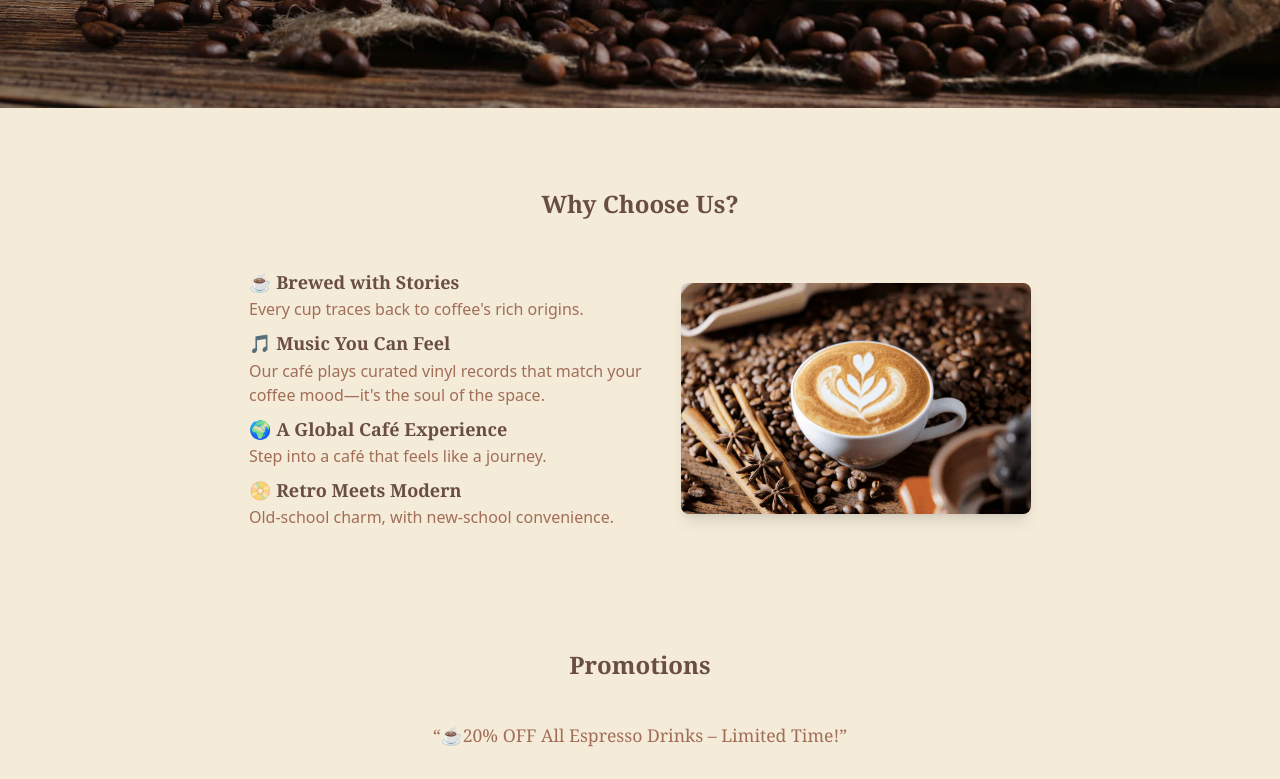
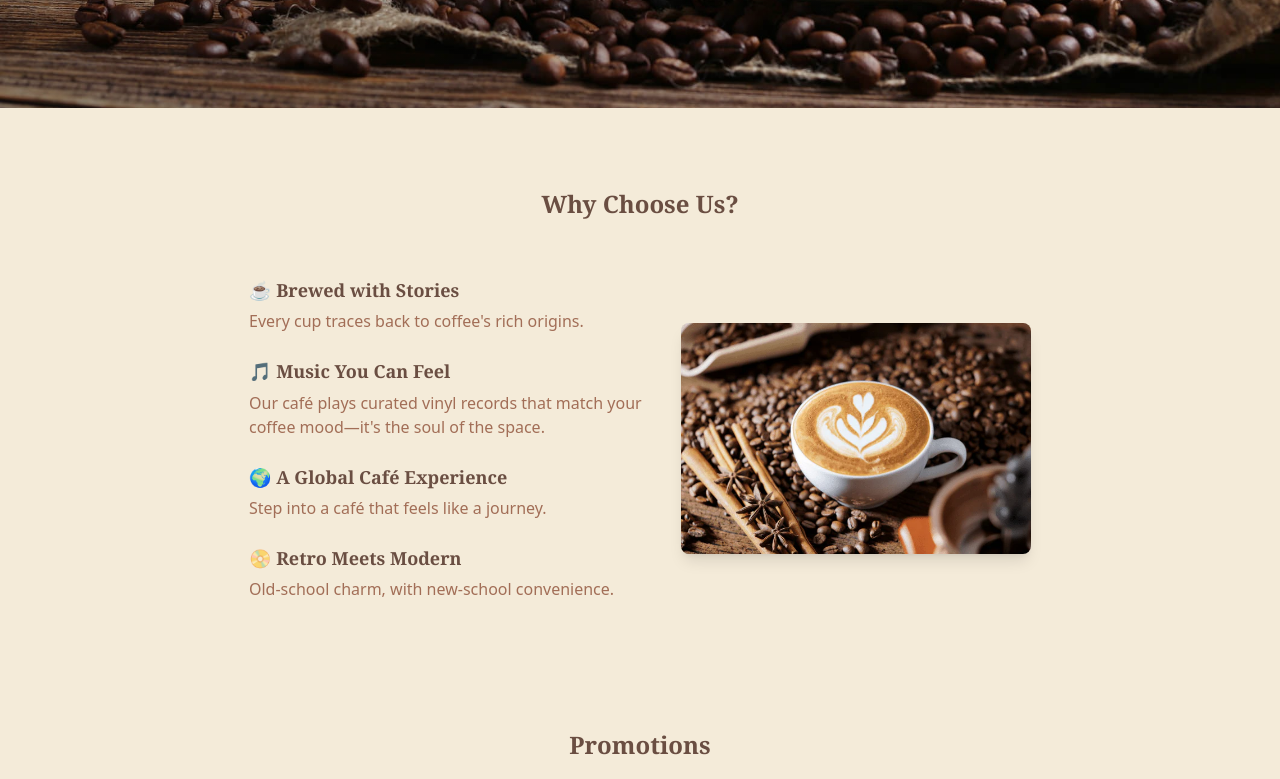
Before and after one commit to yunob01/react-midterm, a React (Vite) app: page / in a window 1280 px wide. Shown: the part 820-1599 px from the top of the page. Built offline with nearby package versions, Linux system fonts and the light colour scheme.

Commit message:
加入動畫

```diff
--- a/src/components/CultureContent.jsx
+++ b/src/components/CultureContent.jsx
@@ -1,7 +1,17 @@
+import { motion } from "framer-motion";
+
+const fadeInUp = {
+  initial: { opacity: 0, y: 40 },
+  animate: { opacity: 1, y: 0 },
+  transition: { duration: 0.8, ease: "easeOut" },
+};
+
 const CultureContent = () => {
   return (
-      <div className=" max-w-4xl mx-auto px-6 py-12 font-serif">
-        <section className="mb-12">
+    <div className="max-w-4xl mx-auto px-6 py-12 font-serif">
+
+      {/* Section 1 */}
+      <motion.section className="mb-12" {...fadeInUp}>
         <p className="uppercase text-sm tracking-widest mb-2 text-primary">Coffee Origins</p>
         <h1 className="text-3xl italic font-bold mb-4 text-primary">The rich history of coffee</h1>
         <p className="mb-6 text-primary">
@@ -10,14 +20,18 @@ const CultureContent = () => {
         <p className="text-sm italic text-primary">
           ☕ Read the history of coffee for more details.
         </p>
-          <img
+        <motion.img
           src="/images/about-header-richhistory.webp"
           alt="small coffee"
           className="w-1/3 md:w-1/6 rounded-md shadow-sm mt-4 md:mt-12 ml-0 md:ml-6"
+          initial={{ opacity: 0, scale: 0.9 }}
+          animate={{ opacity: 1, scale: 1 }}
+          transition={{ duration: 1, delay: 0.5 }}
         />
-        </section>
+      </motion.section>
 
-        <section className="mb-12">
+      {/* Section 2 */}
+      <motion.section className="mb-12" {...fadeInUp} transition={{ ...fadeInUp.transition, delay: 0.3 }}>
         <h2 className="text-2xl italic font-bold mb-4 text-primary">The legend of coffee origin begins in Ethiopia</h2>
         <div className="flex flex-col md:flex-row gap-6 items-start">
           <div className="flex-1">
@@ -29,15 +43,20 @@ const CultureContent = () => {
               Kaldi saw his goats energized after eating berries, tried them, and felt alert. Monks rejected the berries as evil, but after smelling the aroma from roasting them, brewed a drink that helped them stay awake. Likely a legend—the true origin of coffee points to the Oromo people of Ethiopia and Kenya.
             </p>
           </div>
-            <img
+          <motion.img
             src="/images/about-rich history of coffe.webp"
             alt="Ethiopian goats"
             className="w-3/4 md:w-1/3 rounded-md shadow-sm"
+            initial={{ opacity: 0, scale: 0.95 }}
+            whileInView={{ opacity: 1, scale: 1 }}
+            transition={{ duration: 0.9, ease: "easeOut", delay: 0.4 }}
+            viewport={{ once: true, amount: 0.2 }}
           />
         </div>
-        </section>
+      </motion.section>
 
-        <section className="mb-12">
+      {/* Section 3 */}
+      <motion.section className="mb-12" {...fadeInUp} transition={{ ...fadeInUp.transition, delay: 0.5 }}>
         <h2 className="text-2xl italic font-bold mb-4 text-primary">
           15th–16th Centuries: Coffee Culture Develops on the Arabian Peninsula
         </h2>
@@ -51,15 +70,19 @@ const CultureContent = () => {
         <p className="mb-4 text-primary">
           The Arabian Peninsula attracted thousands of travelers each year, including those making the pilgrimage to the holy city of Mecca. As these pilgrims traveled home, they spread the knowledge of these coffee houses and the “wine of Araby” served there.
         </p>
-          <img
+        <motion.img
           src="/images/about-coffeehouse.jpg"
           alt="London coffeehouse painting"
           className="w-full rounded-lg shadow mt-4"
+          initial={{ opacity: 0, y: 60 }}
+          whileInView={{ opacity: 1, y: 0 }}
+          transition={{ duration: 1, ease: "easeOut", delay: 0.4 }}
+          viewport={{ once: true, amount: 0.2 }}
         />
         <p className="text-md text-center italic mt-6 text-primary">
           Interior of a London Coffeehouse, 17th century
         </p>
-        </section>
+      </motion.section>
     </div>
   );
 };
--- a/src/components/ProductDetail.jsx
+++ b/src/components/ProductDetail.jsx
@@ -1,5 +1,6 @@
 import { useState, useRef, useEffect } from 'react';
 import { useSearchParams } from 'react-router';
+import { motion, useInView } from 'framer-motion';
 
 import AddToCart from "@/components/AddToCart";
 import BuyNow from "@/components/BuyNow";
@@ -7,19 +8,16 @@ import NowSpinning from "@/components/NowSpinning";
 import VinylModal from "@/components/VinylModal";
 
 const ProductDetail = ({ product }) => {
-
   const [searchParams] = useSearchParams();
   const [qty, setQty] = useState(product.stock > 0 ? 1 : 0);
+
   useEffect(() => {
     const qtyFromBasket = searchParams.get('qtyFromBasket');
     let parsedQty = qtyFromBasket ? Number(qtyFromBasket) : (product.stock > 0 ? 1 : 0);
-
     if (isNaN(parsedQty) || parsedQty < 0) parsedQty = 0;
     if (parsedQty > product.stock) parsedQty = product.stock;
-
     setQty(parsedQty);
   }, [searchParams, product.stock]);
-
 
   const [isPlaying, setIsPlaying] = useState(false);
   const audioRef = useRef(null);
@@ -42,9 +40,17 @@ const ProductDetail = ({ product }) => {
     setIsPlaying(false);
   };
 
+  // Animation Refs
+  const refVinyl = useRef(null);
+  const refSpin = useRef(null);
+  const isVinylInView = useInView(refVinyl, { once: false, amount: 0.3 });
+  const isSpinInView = useInView(refSpin, { once: false, amount: 0.3 });
+
   return (
     <div className="flex justify-center px-4 sm:px-12 lg:px-24 min-h-screen font-serif text-primary">
       <div className="w-full max-w-4xl mx-auto px-4">
+
+        {/* 商品內容 */}
         <div className="flex flex-col md:flex-row items-start justify-center gap-10 lg:gap-20 py-16">
           <img
             src={product.image}
@@ -69,9 +75,7 @@ const ProductDetail = ({ product }) => {
                 className="border rounded px-3 py-1 bg-content-text text-primary"
               >
                 {[...Array(product.stock).keys()].map((x) => (
-                  <option key={x + 1} value={x + 1}>
-                    {x + 1}
-                  </option>
+                  <option key={x + 1} value={x + 1}>{x + 1}</option>
                 ))}
               </select>
             </div>
@@ -88,7 +92,13 @@ const ProductDetail = ({ product }) => {
           </div>
         </div>
 
-        {/*Recommended Vinyl*/}
+        {/* 推薦黑膠 */}
+        <motion.div
+          ref={refVinyl}
+          initial={{ opacity: 0, y: 40 }}
+          animate={isVinylInView ? { opacity: 1, y: 0 } : {}}
+          transition={{ duration: 1.5, ease: "easeInOut" }}
+        >
           <h2 className="text-xl sm:text-2xl font-semibold text-center mt-20">Recommended Vinyl</h2>
           <div className="mt-8 sm:mt-16 flex flex-col sm:flex-row items-center sm:items-start gap-6 sm:gap-12 justify-center text-center sm:text-left">
             <img
@@ -101,8 +111,16 @@ const ProductDetail = ({ product }) => {
               <p className="text-sm text-secondary-text leading-relaxed font-sans">{product.vinyl.description}</p>
             </div>
           </div>
+        </motion.div>
 
-        <div className="flex flex-col items-center justify-center pt-10 mb-40">
+        {/* NowSpinning */}
+        <motion.div
+          className="flex flex-col items-center justify-center pt-10 mb-40"
+          ref={refSpin}
+          initial={{ opacity: 0 }}
+          animate={isSpinInView ? { opacity: 1 } : {}}
+          transition={{ duration: 1.5, ease: "easeInOut" }}
+        >
           <NowSpinning onClick={handleSpinClick} isPlaying={isPlaying} />
           <audio ref={audioRef} src={product.vinyl.audio} />
           {showVinylModal && (
@@ -114,7 +132,8 @@ const ProductDetail = ({ product }) => {
               vinyl={product.vinyl}
             />
           )}
-        </div>
+        </motion.div>
+
       </div>
     </div>
   );
--- a/src/components/WhyChooseUs.jsx
+++ b/src/components/WhyChooseUs.jsx
@@ -1,40 +1,96 @@
+import { motion, AnimatePresence } from "framer-motion";
+import { useRef } from "react";
+import { useInView } from "framer-motion";
+
 function WhyChooseUs() {
+  const ref = useRef(null);
+  const isInView = useInView(ref, {
+    once: false,
+    amount: 0.3,
+  });
+
+  const containerVariants = {
+    hidden: { opacity: 0 },
+    visible: {
+      opacity: 1,
+      transition: {
+        duration: 1.5,
+        ease: "easeInOut",
+        staggerChildren: 0.4, // 每個 child 間隔出現
+      },
+    },
+    exit: { opacity: 0, transition: { duration: 1 } },
+  };
+
+  const itemVariants = {
+    hidden: { opacity: 0, y: 35 },
+    visible: { opacity: 1, y: 0, transition: { duration: 1.8, ease: "easeInOut" } },
+    exit: { opacity: 0, y: 35, transition: { duration: 1 } },
+  };
+
   return (
-      <section className="why-choose-us py-16 px-8 text-center">
+    <section className="why-choose-us py-16 px-8 text-center" ref={ref}>
       <h2 className="text-2xl font-serif font-bold mb-8 text-primary">Why Choose Us?</h2>
-        <div className="features flex justify-center items-center gap-8 flex-wrap">
-          <div className="feature-text text-left text-lg leading-relaxed max-w-[400px]">
+
+      <AnimatePresence>
+        {isInView && (
+          <motion.div
+            className="features flex justify-center items-center gap-8 flex-wrap"
+            variants={containerVariants}
+            initial="hidden"
+            animate="visible"
+            exit="exit"
+          >
+            {/* Animated Text Section */}
+            <motion.div className="feature-text text-left text-lg leading-relaxed max-w-[400px]">
               <ul className="py-3">
-              <li className="py-1">
-                <strong className="text-primary text-lg font-bold font-serif">☕ Brewed with Stories</strong>
-                <br />
-                <p className="text-secondary-text text-base">Every cup traces back to coffee's rich origins.</p>
-              </li>
-              <li className="py-1">
-                <strong className="text-primary text-lg font-bold font-serif">🎵 Music You Can Feel</strong>
-                <br />
-                <p className="text-secondary-text text-base">Our café plays curated vinyl records that match your coffee mood—it's the soul of the space.</p>
-              </li>
-              <li className="py-1">
-                <strong className="text-primary text-lg font-bold font-serif">🌍 A Global Café Experience</strong>
-                <br />
-                <p className="text-secondary-text text-base">Step into a café that feels like a journey.</p>
-              </li>
-              <li className="py-1">
-                <strong className="text-primary text-lg font-bold font-serif">📀 Retro Meets Modern</strong>
-                <br />
-                <p className="text-secondary-text text-base">Old-school charm, with new-school convenience.</p>
-              </li>
+                {[
+                  {
+                    icon: "☕",
+                    title: "Brewed with Stories",
+                    desc: "Every cup traces back to coffee's rich origins.",
+                  },
+                  {
+                    icon: "🎵",
+                    title: "Music You Can Feel",
+                    desc: "Our café plays curated vinyl records that match your coffee mood—it's the soul of the space.",
+                  },
+                  {
+                    icon: "🌍",
+                    title: "A Global Café Experience",
+                    desc: "Step into a café that feels like a journey.",
+                  },
+                  {
+                    icon: "📀",
+                    title: "Retro Meets Modern",
+                    desc: "Old-school charm, with new-school convenience.",
+                  },
+                ].map(({ icon, title, desc }, index) => (
+                  <motion.li key={index} className="py-3" variants={itemVariants}>
+                    <strong className="text-primary text-lg font-bold font-serif">{icon} {title}</strong>
+                    <p className="text-secondary-text text-base mt-1">{desc}</p>
+                  </motion.li>
+                ))}
               </ul>
-          </div>
-          <div className="feature-img">
+            </motion.div>
+
+            {/* Animated Image Section */}
+            <motion.div
+              className="feature-img"
+              initial={{ opacity: 0, x: 100 }}
+              animate={{ opacity: 1, x: 0 }}
+              exit={{ opacity: 0, x: 100 }}
+              transition={{ duration: 2, ease: "easeInOut" }}
+            >
               <img
                 className="w-[350px] rounded-lg shadow-lg transition-transform duration-300 ease-in-out hover:scale-105"
                 src="/images/home-coffeemilk.webp"
                 alt="coffee milk background"
               />
-          </div>
-        </div>
+            </motion.div>
+          </motion.div>
+        )}
+      </AnimatePresence>
     </section>
   );
 }
```
Lines whose indentation alone changed are shown as unchanged.
